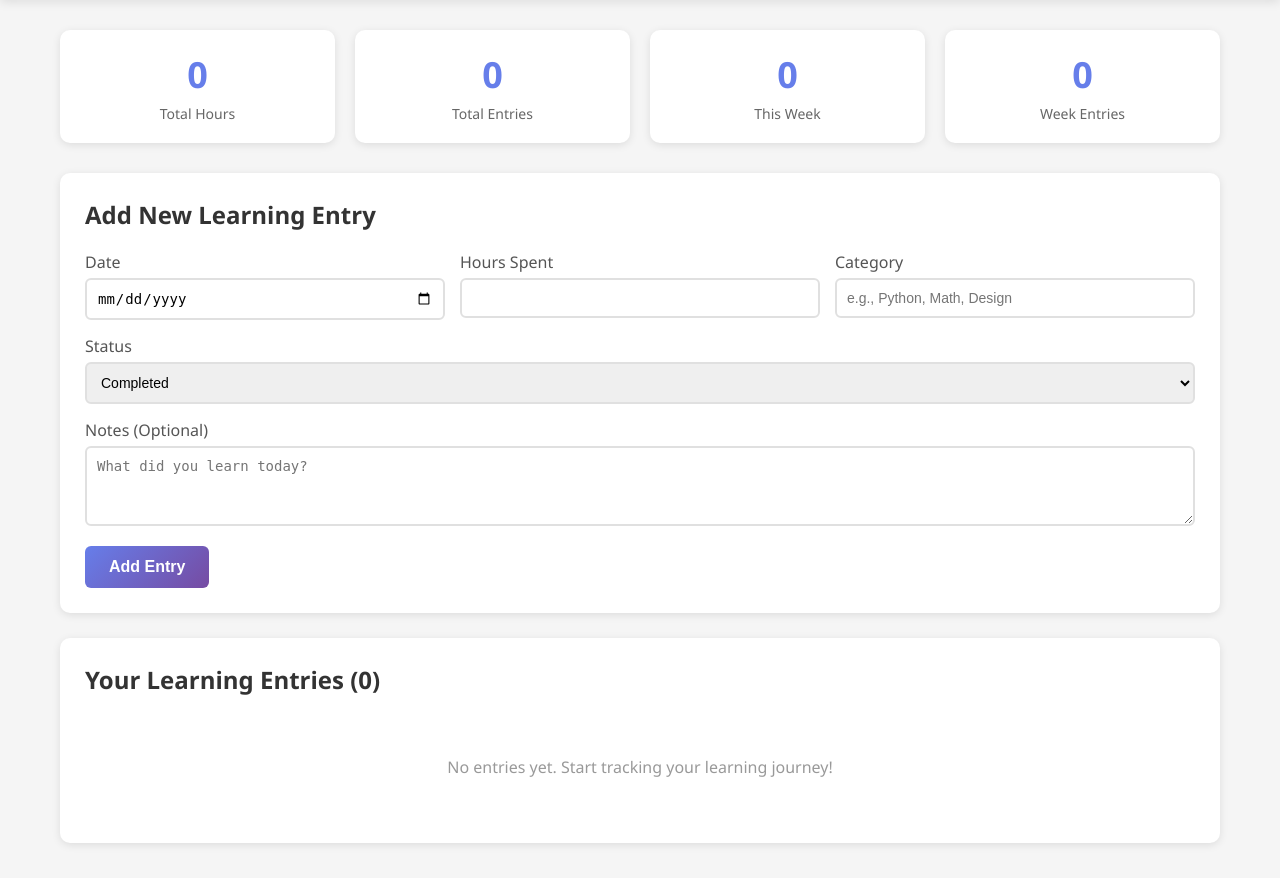
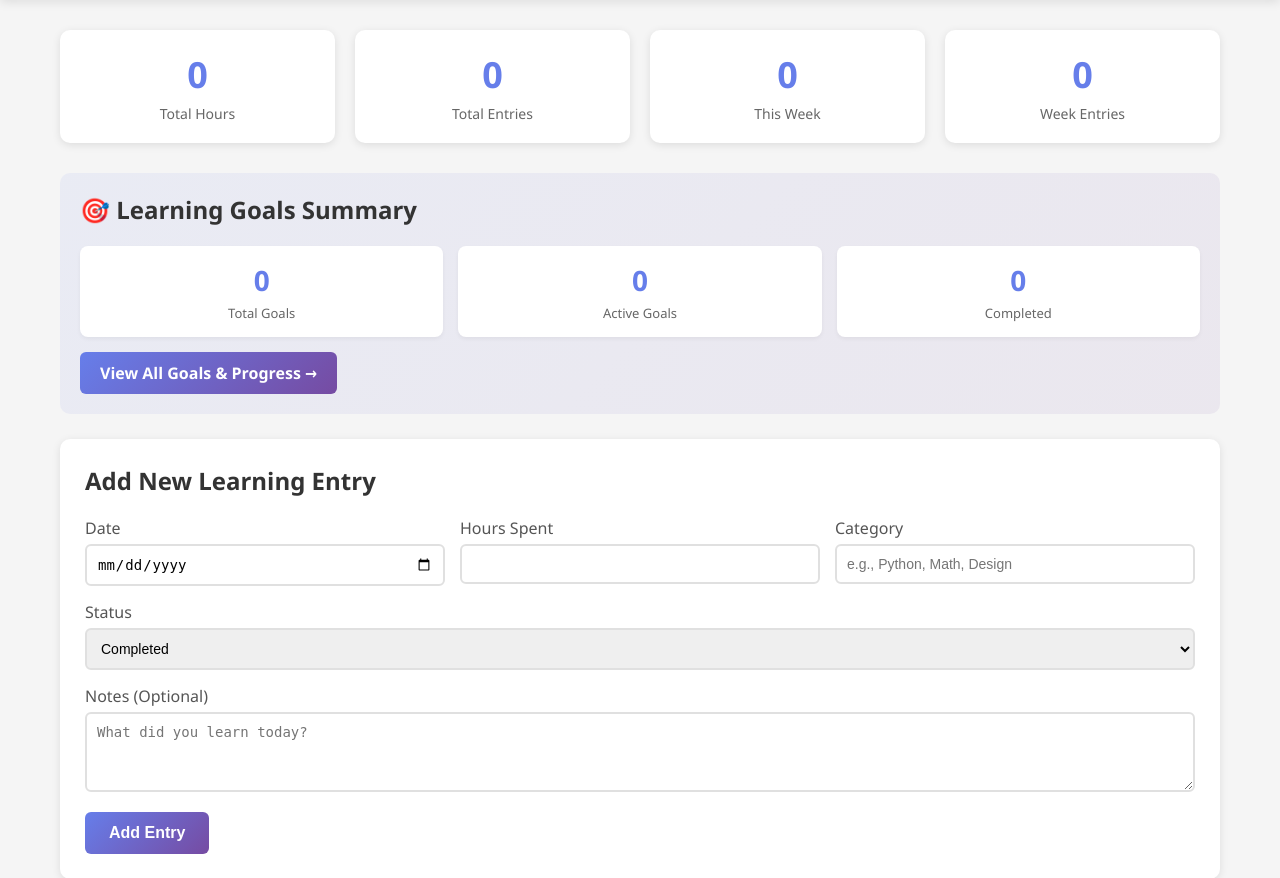
Before and after one commit to rajaraman-k/learning_tracker, a Flask app: page /dashboard in a window 1280 px wide. Shown: the part 106-984 px from the top of the page. Before the commit the page ends 956 px from the top, so only its background shows below. Run offline with Flask 3, Linux system fonts and the light colour scheme; the visitor is signed in with stand-in values (Sample User, id 1); data that the repository does not hold is empty.

Commit message:
Update dashboard.html

```diff
--- a/templates/dashboard.html
+++ b/templates/dashboard.html
@@ -201,39 +201,59 @@
         .delete-btn:hover {
             background: #d32f2f;
         }
-        .goals-section {
-            margin-top: 20px;
+        .goals-summary-card {
+            background: linear-gradient(135deg, #667eea15 0%, #764ba215 100%);
+            border-radius: 10px;
+            padding: 20px;
+            margin-bottom: 25px;
         }
-        .goal-item {
-            background: #f9f9f9;
-            padding: 15px;
-            border-radius: 8px;
-            margin-bottom: 12px;
-        }
-        .goal-header {
+        .goals-summary-header {
             display: flex;
             justify-content: space-between;
             align-items: center;
-            margin-bottom: 10px;
+            margin-bottom: 20px;
         }
-        .goal-title {
+        .goals-summary-header h2 {
+            margin: 0;
+            display: flex;
+            align-items: center;
+            gap: 10px;
+        }
+        .goals-stats {
+            display: grid;
+            grid-template-columns: repeat(3, 1fr);
+            gap: 15px;
+            margin-bottom: 15px;
+        }
+        .goal-stat-box {
+            background: white;
+            padding: 15px;
+            border-radius: 8px;
+            text-align: center;
+            box-shadow: 0 2px 4px rgba(0,0,0,0.05);
+        }
+        .goal-stat-value {
+            font-size: 28px;
+            font-weight: bold;
+            color: #667eea;
+        }
+        .goal-stat-label {
+            color: #666;
+            font-size: 13px;
+            margin-top: 5px;
+        }
+        .view-goals-btn {
+            display: inline-block;
+            background: linear-gradient(135deg, #667eea 0%, #764ba2 100%);
+            color: white;
+            text-decoration: none;
+            padding: 10px 20px;
+            border-radius: 6px;
             font-weight: 600;
-            color: #333;
+            transition: transform 0.2s;
         }
-        .goal-progress {
-            color: #667eea;
-            font-weight: 600;
-        }
-        .progress-bar {
-            height: 8px;
-            background: #e0e0e0;
-            border-radius: 4px;
-            overflow: hidden;
-        }
-        .progress-fill {
-            height: 100%;
-            background: linear-gradient(90deg, #667eea 0%, #764ba2 100%);
-            transition: width 0.3s;
+        .view-goals-btn:hover {
+            transform: translateY(-2px);
         }
         .alert {
             padding: 12px;
@@ -255,11 +275,19 @@
             color: #1565c0;
             border: 1px solid #90caf9;
         }
+        .alert-warning {
+            background-color: #fff3e0;
+            color: #e65100;
+            border: 1px solid #ffb74d;
+        }
         @media (max-width: 768px) {
             .form-row {
                 grid-template-columns: 1fr;
             }
             .entry-item {
+                grid-template-columns: 1fr;
+            }
+            .goals-stats {
                 grid-template-columns: 1fr;
             }
         }
@@ -310,24 +338,27 @@
             </div>
         </div>
 
-        {% if goals %}
-        <div class="card">
-            <h2>Your Goals Progress</h2>
-            <div class="goals-section">
-                {% for goal in goals %}
-                <div class="goal-item">
-                    <div class="goal-header">
-                        <span class="goal-title">{{ goal.category }}</span>
-                        <span class="goal-progress">{{ goal.actualHours }} / {{ goal.targetHours }} hrs ({{ goal.progress }}%)</span>
-                    </div>
-                    <div class="progress-bar">
-                        <div class="progress-fill" style="width: {{ goal.progress }}%"></div>
-                    </div>
+        <!-- Goals Summary Section -->
+        <div class="goals-summary-card">
+            <div class="goals-summary-header">
+                <h2>🎯 Learning Goals Summary</h2>
+            </div>
+            <div class="goals-stats">
+                <div class="goal-stat-box">
+                    <div class="goal-stat-value">{{ stats.totalGoals }}</div>
+                    <div class="goal-stat-label">Total Goals</div>
                 </div>
-                {% endfor %}
+                <div class="goal-stat-box">
+                    <div class="goal-stat-value">{{ stats.activeGoals }}</div>
+                    <div class="goal-stat-label">Active Goals</div>
+                </div>
+                <div class="goal-stat-box">
+                    <div class="goal-stat-value">{{ stats.completedGoals }}</div>
+                    <div class="goal-stat-label">Completed</div>
+                </div>
             </div>
+            <a href="{{ url_for('goals') }}" class="view-goals-btn">View All Goals & Progress →</a>
         </div>
-        {% endif %}
 
         <div class="card">
             <h2>Add New Learning Entry</h2>
```
